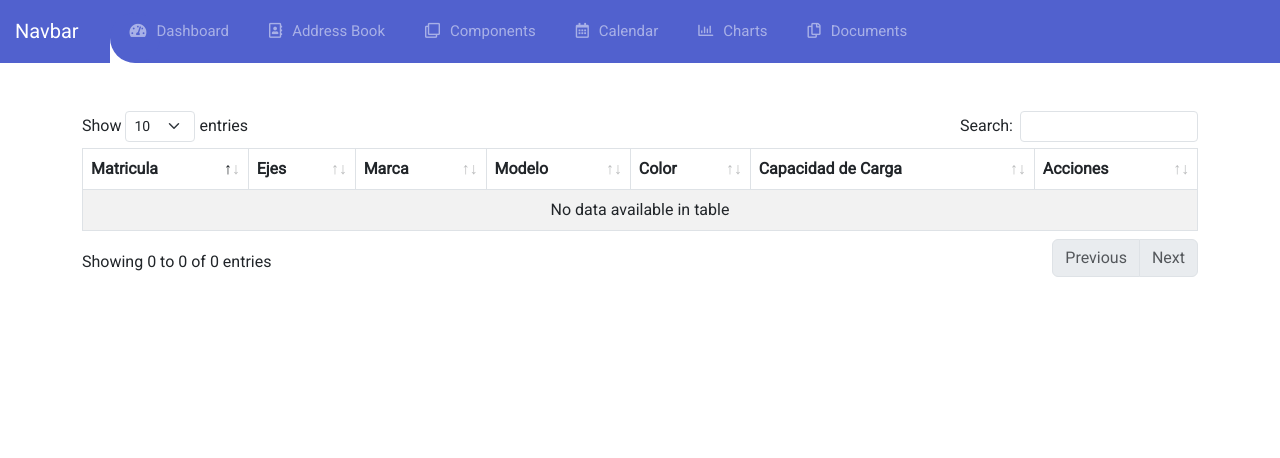
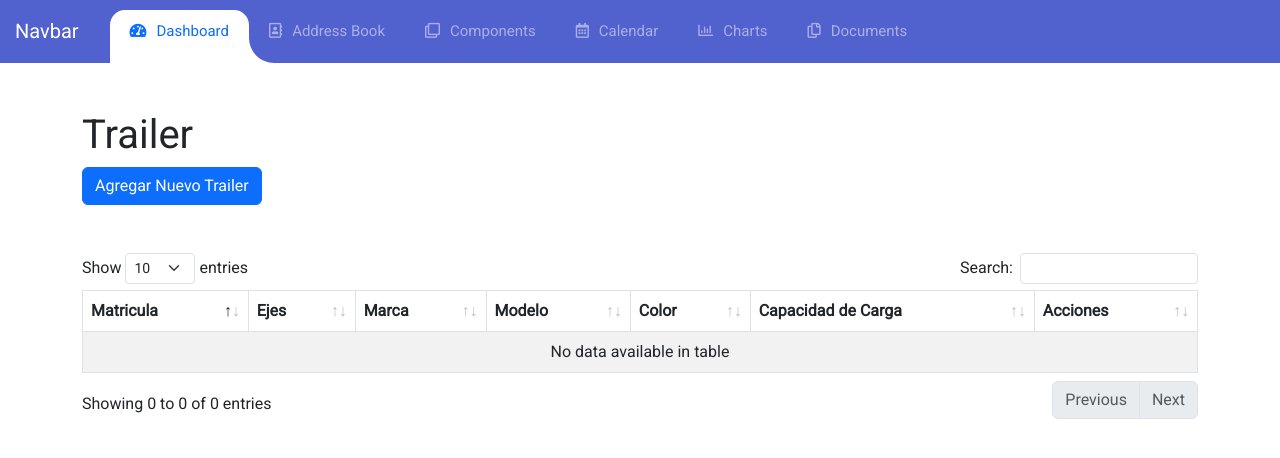
Before and after one commit to Anyel-ec/MongoDB-Flask-Docker-Heavy-Transport-System, a Flask app: page / in a window 1280 px wide. Shown: the top 458 px of the page. Run offline with Flask 3, Linux system fonts and the light colour scheme; data that the repository does not hold is empty; some libraries are stand-ins or nearby versions.

Commit message:
Add function to agregarTrailer() in script.js

```diff
--- a/app.py
+++ b/app.py
@@ -1,4 +1,4 @@
-from flask import Flask, jsonify, render_template
+from flask import Flask, jsonify, render_template, request
 from flask_pymongo import PyMongo
 from dotenv import load_dotenv
 import os
@@ -21,6 +21,27 @@ def index():
     # Renderizar la plantilla y pasar los datos a la misma
     return render_template('index.html', trailers=trailers)
 
+@app.route('/agregar_trailer', methods=['POST'])
+def agregar_trailer():
+    # Obtener datos del formulario
+    matricula = request.form.get('matricula')
+    ejes = int(request.form.get('ejes'))
+    marca = request.form.get('marca')
+    modelo = request.form.get('modelo')
+    color = request.form.get('color')
+    capacidad_carga = int(request.form.get('capacidadCarga'))
+
+    # Insertar en la colección "trailer"
+    mongo.db.trailer.insert_one({
+        "matricula": matricula,
+        "Ejes": ejes,
+        "marca": marca,
+        "modelo": modelo,
+        "color": color,
+        "capacidad_carga": capacidad_carga
+    })
+
+    return jsonify({"message": "Trailer agregado exitosamente"})
 
 # Ruta de ejemplo para probar la conexión
 @app.route('/test_mongo_connection')
--- a/static/js/script.js
+++ b/static/js/script.js
@@ -74,3 +74,41 @@ $(window).on('load',function () {
         }
     })
 });
+
+
+
+
+
+function agregarTrailer() {
+	// Obtener los datos del formulario
+	var matricula = $("#matricula").val();
+	var ejes = $("#ejes").val();
+	var marca = $("#marca").val();
+	var modelo = $("#modelo").val();
+	var color = $("#color").val();
+	var capacidadCarga = $("#capacidadCarga").val();
+
+	// Enviar los datos al servidor mediante AJAX
+	$.ajax({
+		type: "POST",
+		url: "/agregar_trailer",
+		data: {
+			matricula: matricula,
+			ejes: ejes,
+			marca: marca,
+			modelo: modelo,
+			color: color,
+			capacidadCarga: capacidadCarga
+		},
+		success: function (response) {
+			// Cerrar el modal
+			$("#exampleModal").modal("hide");
+
+			// Actualizar la tabla en la página (puedes recargar la página completa o usar AJAX para actualizar solo la tabla)
+			location.reload();
+		},
+		error: function (error) {
+			console.error("Error al agregar el trailer:", error);
+		}
+	});
+}
--- a/templates/index.html
+++ b/templates/index.html
@@ -30,10 +30,10 @@
                     <div class="right"></div>
                 </div>
                 <li class="nav-item">
-                    <a class="nav-link" href="javascript:void(0);"><i class="fas fa-tachometer-alt"></i>Dashboard</a>
+                    <a class="nav-link active text-primary" href="javascript:void(0);"><i class="fas fa-tachometer-alt"></i>Dashboard</a>
                 </li>
-                <li class="nav-item active">
-                    <a class="nav-link" href="javascript:void(0);"><i class="far fa-address-book"></i>Address
+                <li class="nav-item ">
+                    <a class="nav-link" href="javascript:void(0);" target="_blank"><i class="far fa-address-book"></i>Address
                         Book</a>
                 </li>
                 <li class="nav-item">
@@ -52,6 +52,73 @@
         </div>
     </nav>
     <div class="container mt-5">
+        <div class="row">
+            <div class="col-md-12">
+                <h1> Trailer</h1>
+                <button type="button" class="btn btn-primary mb-5" data-bs-toggle="modal"
+                    data-bs-target="#exampleModal">
+                    Agregar Nuevo Trailer
+                </button>
+
+                <!-- Modal -->
+                <div class="modal fade" id="exampleModal" tabindex="-1" aria-labelledby="exampleModalLabel"
+                    aria-hidden="true">
+                    <div class="modal-dialog">
+                        <div class="modal-content">
+                            <div class="modal-header">
+                                <h5 class="modal-title" id="exampleModalLabel">Agregar Nuevo Trailer</h5>
+                                <button type="button" class="btn-close" data-bs-dismiss="modal"
+                                    aria-label="Close"></button>
+                            </div>
+                            <div class="modal-body">
+                                <!-- Formulario para insertar información -->
+                                <form id="trailerForm">
+                                    <div class="row">
+                                        <div class="col-6">
+                                            <label for="matricula" class="form-label">Matricula</label>
+                                            <input type="text" class="form-control" id="matricula" name="matricula"
+                                                required>
+                                        </div>
+                                        <div class="col-6">
+                                            <label for="ejes" class="form-label">Ejes</label>
+                                            <input type="number" class="form-control" id="ejes" name="ejes" required>
+                                        </div>
+                                    </div>
+                                    <div class="row">
+                                        <div class="col-6">
+                                            <label for="marca" class="form-label">Marca</label>
+                                            <input type="text" class="form-control" id="marca" name="marca" required>
+                                        </div>
+                                        <div class="col-6">
+                                            <label for="modelo" class="form-label">Modelo</label>
+                                            <input type="text" class="form-control" id="modelo" name="modelo" required>
+                                        </div>
+                                    </div>
+                                    <div class="row">
+                                        <div class="col-6">
+                                            <label for="color" class="form-label">Color</label>
+                                            <input type="text" class="form-control" id="color" name="color" required>
+                                        </div>
+                                        <div class="col-6">
+                                            <label for="capacidadCarga" class="form-label">Capacidad de Carga</label>
+                                            <input type="number" class="form-control" id="capacidadCarga"
+                                                name="capacidadCarga" required>
+                                        </div>
+                                    </div>
+
+
+                                </form>
+                            </div>
+                            <div class="modal-footer">
+                                <button type="button" class="btn btn-danger" data-bs-dismiss="modal">Cerrar</button>
+                                <button type="button" class="btn btn-primary"
+                                    onclick="agregarTrailer()">Agregar</button>
+                            </div>
+                        </div>
+                    </div>
+                </div>
+
+
                 <table id="example" class="table table-striped table-bordered" style="width:100%">
                     <thead>
                         <tr>
@@ -91,7 +158,7 @@
             <script src="https://cdn.datatables.net/1.11.5/js/dataTables.bootstrap5.min.js"></script>
 
             <script>
-        $(document).ready(function() {
+                $(document).ready(function () {
                     $('#example').DataTable({
                         "language": {
                             "url": "//cdn.datatables.net/plug-ins/1.13.7/i18n/es-ES.json"
```
Also changed, not shown: templates/hola3.html (added, +20 -0 lines). Lines whose indentation alone changed are shown as unchanged.
